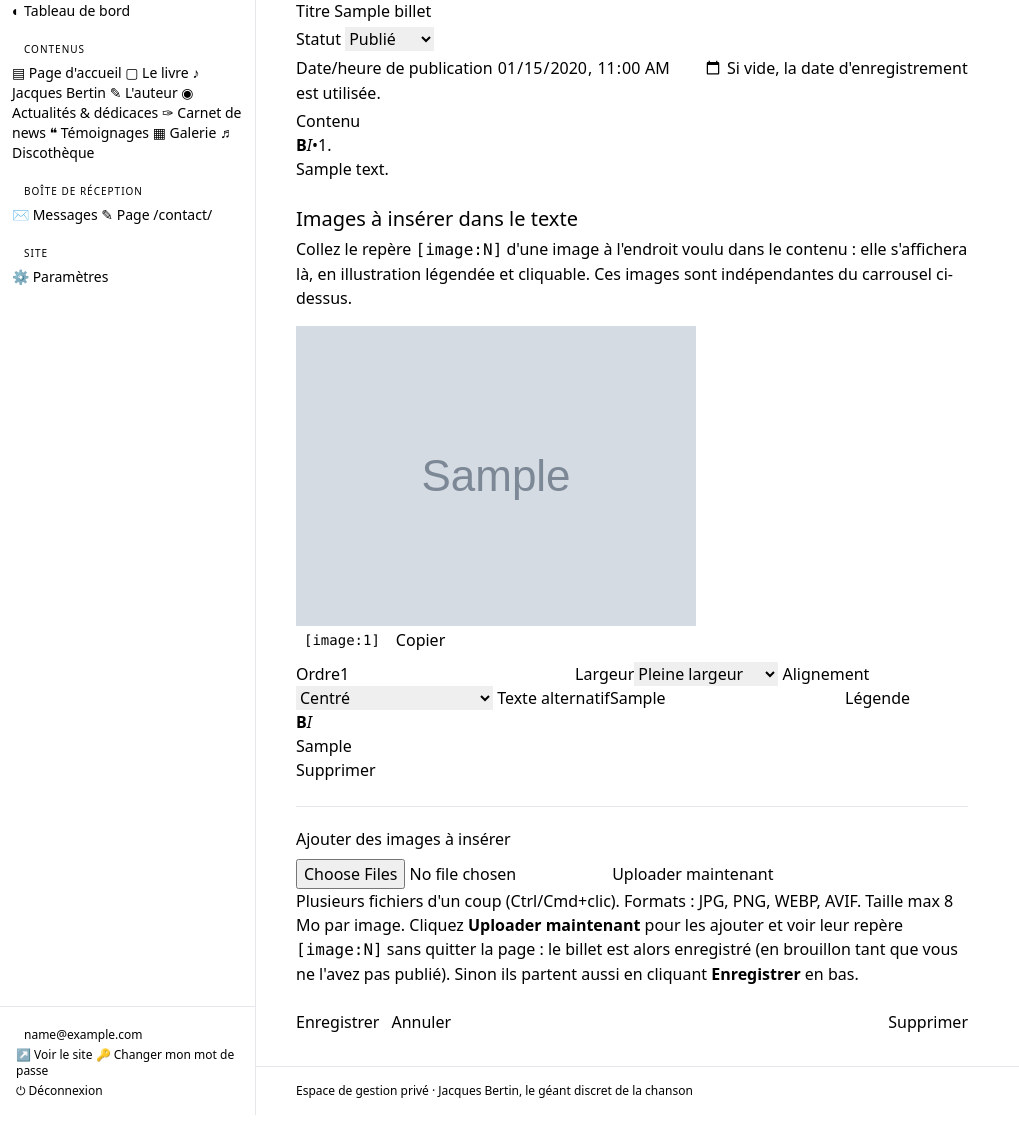
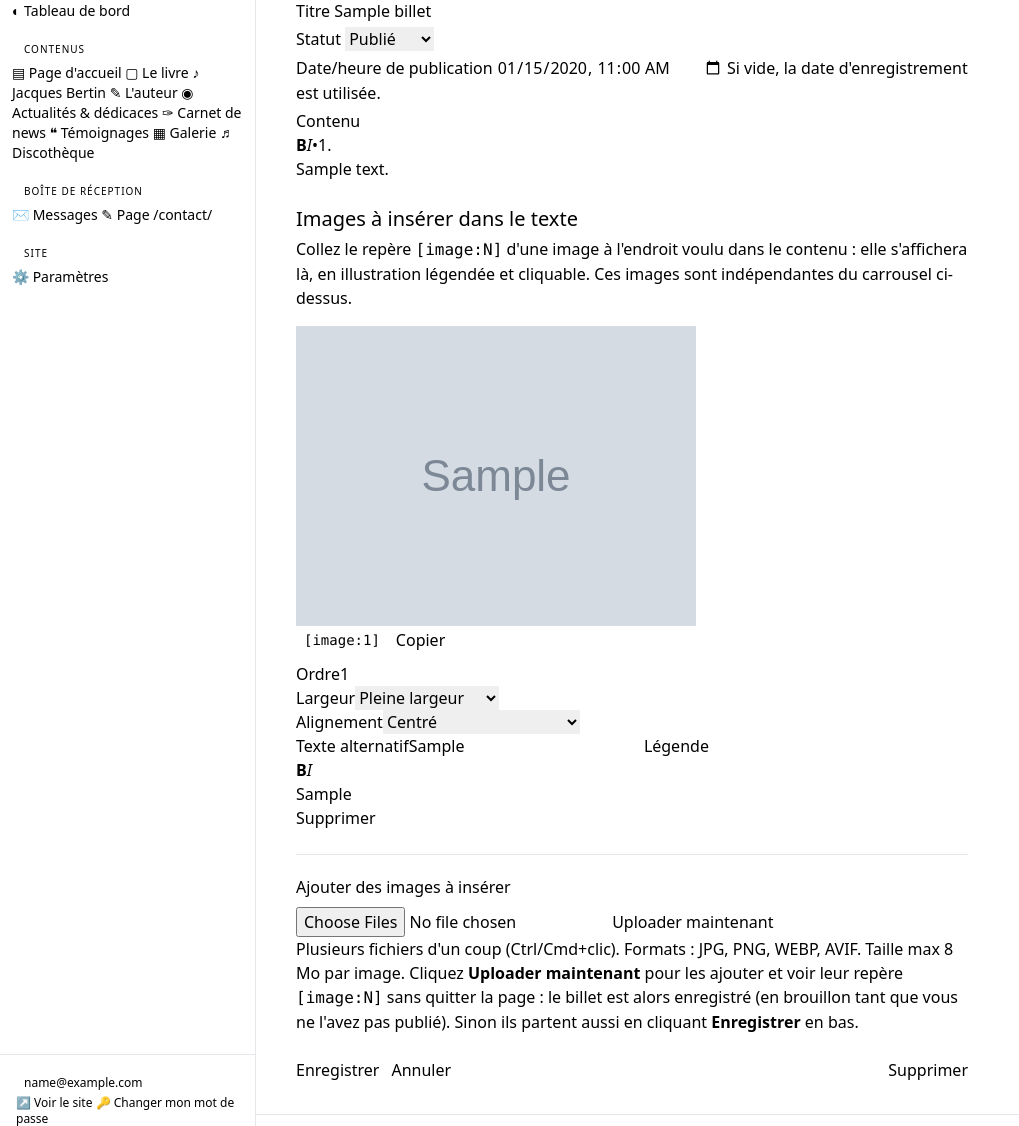
Before and after one commit to NicoWithManyO/BrunoBoulais, a Django app: page /gestion/carnet/1/ in a window 1280 px wide. Shown: the part 113-1239 px from the top of the page, without its empty margins (0-1019 px from the left). Run offline with Django 5.2, Linux system fonts and the light colour scheme; a user stored in the database is signed in; tables that the repository leaves empty hold one stand-in row (values such as "Sample post"); grey boxes marked "Sample" are stand-in pictures; parts of the project's set-up code (start-up, migrations or seed data) failed here and were passed over; some libraries are stand-ins or nearby versions.

Commit message:
Gestion: lay out content-image width and alignment side by side

```diff
--- a/templates/gestion/_images_contenu.html
+++ b/templates/gestion/_images_contenu.html
@@ -34,8 +34,12 @@ bouton « Copier ». Le repère utilise l'« Ordre » (champ position) de l'imag
                                 data-copy-marker="[image:{{ f.instance.position }}]">Copier</button>
                     </div>
                     <label class="!mt-0">Ordre</label>{{ f.position }}
-                    {% if f.largeur %}<label>Largeur</label>{{ f.largeur }}{% endif %}
-                    {% if f.alignement %}<label>Alignement</label>{{ f.alignement }}{% endif %}
+                    {% if f.largeur %}
+                    <div class="image-row__pair">
+                        <div><label>Largeur</label>{{ f.largeur }}</div>
+                        {% if f.alignement %}<div><label>Alignement</label>{{ f.alignement }}</div>{% endif %}
+                    </div>
+                    {% endif %}
                     <label>Texte alternatif</label>{{ f.alt }}
                     <label>Légende</label>{{ f.legende }}
                     {% for field in f.visible_fields %}{% if field.errors %}<div class="errorlist">{{ field.errors }}</div>{% endif %}{% endfor %}
--- a/theme/static_src/src/styles.css
+++ b/theme/static_src/src/styles.css
@@ -1124,6 +1124,12 @@
   .image-row__fields input[type="number"] {
     max-width: 6rem;
   }
+  /* Largeur + alignement côte à côte. */
+  .image-row__pair {
+    display: grid;
+    grid-template-columns: 1fr 1fr;
+    gap: 0.75rem;
+  }
   /* Bouton de suppression sur sa propre ligne, en bas, aligné à droite. */
   .image-row__delete {
     grid-area: delete;
```
